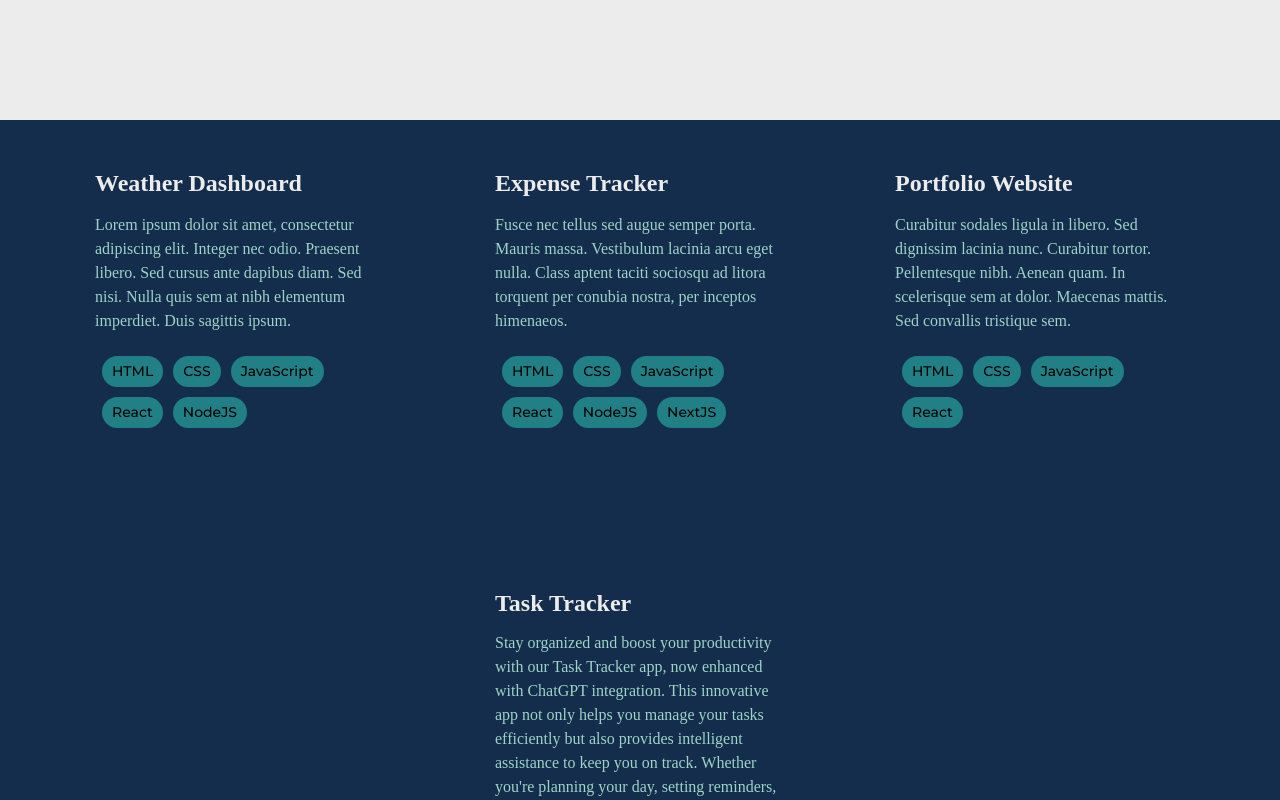
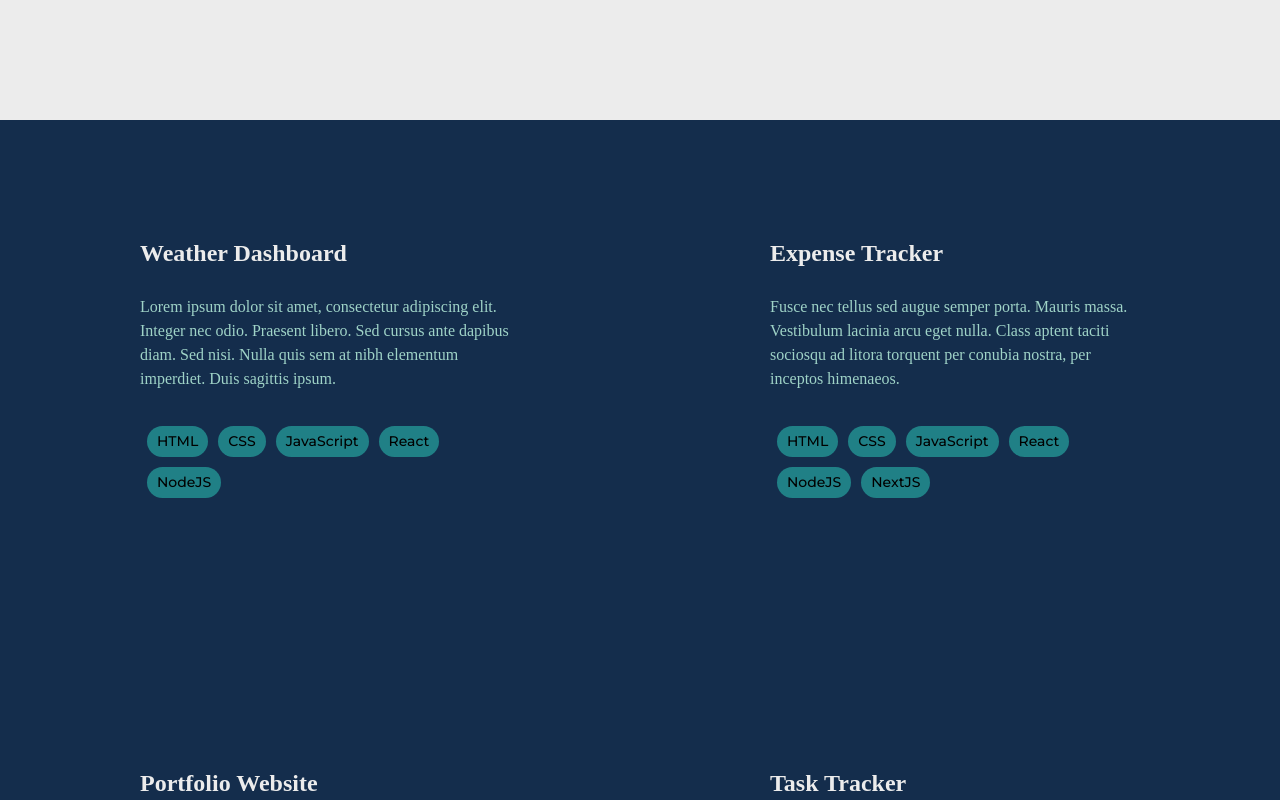
Before and after one commit to BuraYu/portfolio, a React (Create React App) app: page / in a window 1280 px wide. Shown: the part 1480-2280 px from the top of the page. Built offline with nearby package versions, Linux system fonts and the light colour scheme; no server answers.

Commit message:
adjust projects component css

```diff
--- a/src/components/projects/projects.css
+++ b/src/components/projects/projects.css
@@ -8,13 +8,11 @@
 }
 
 .projects__section {
-  display: flex;
-  flex-wrap: wrap;
-  width: 100%;
-  gap: 60px;
-  justify-content: center;
+  display: grid;
+  grid-template-columns: repeat(2, 1fr);
+  gap: 30px;
+  justify-items: center;
   align-items: center;
-  margin-bottom: 20px;
 }
 
 .project {
@@ -22,9 +20,9 @@
   flex-direction: column;
   justify-content: space-between;
   flex: 1 1 25%;
-  max-width: 25%;
   height: 300px;
-  margin: 10px;
+  max-width: 400px;
+  margin: 100px;
   padding: 15px;
   border-radius: 8px;
   transition: background-color 0.5s ease;
```
